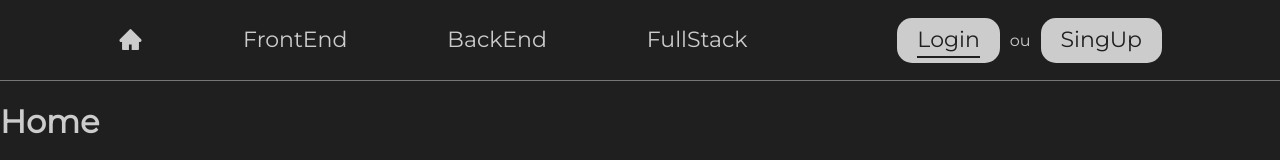
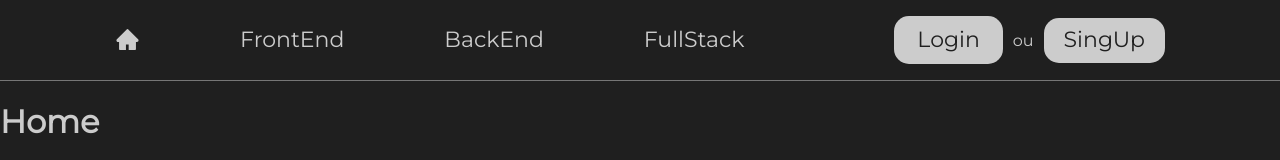
Before and after one commit to Pedro-Grimaldi-Hansel/TCC_Pedro, a Next.js app: page / in a window 1280 px wide. In both pictures the pointer is over the link 948 px from the left and 40 px from the top of the page. Shown: the top 160 px of the page. Built offline with nearby package versions, Linux system fonts and the light colour scheme.

Commit message:
navbar ok

```diff
--- a/styles/scss/componentsStyles/navbar.module.scss
+++ b/styles/scss/componentsStyles/navbar.module.scss
@@ -50,7 +50,11 @@
                 padding-right: 20px;
                 border-radius: 15px;
                 a:hover {
-                    border-color: #1f1f1f;
+                    border-color: transparent;
+                }
+                :hover{
+                    padding: 1.5px;
+                    border-radius: 15px;
                 }
             }
 
```
Also changed, not shown: app/dist/layout.js (deleted), app/dist/page.js (deleted), components/dist/navbar.js (deleted), styles/scss/componentsStyles/dist/navbar.module.css, styles/scss/dist/globals.css (deleted).
